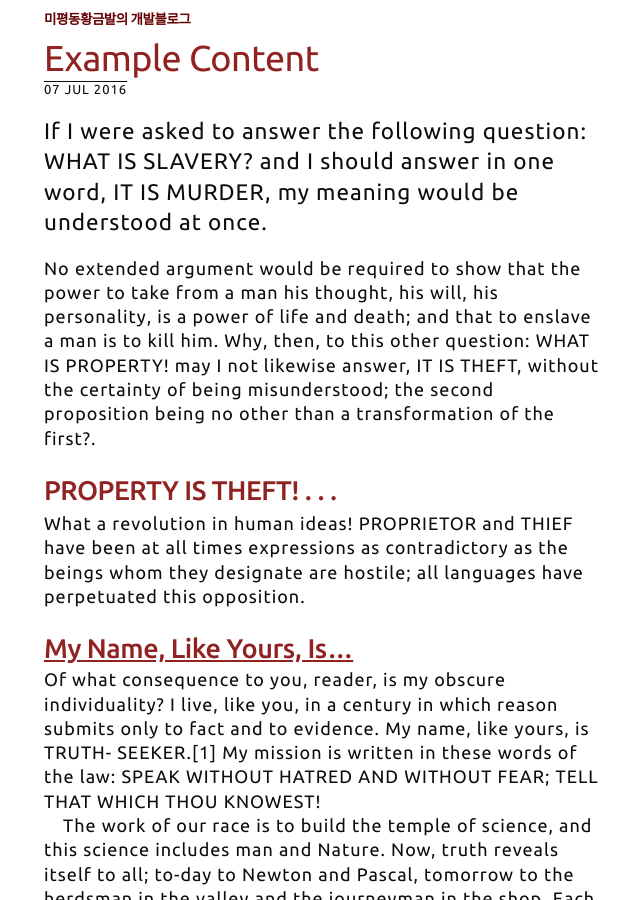
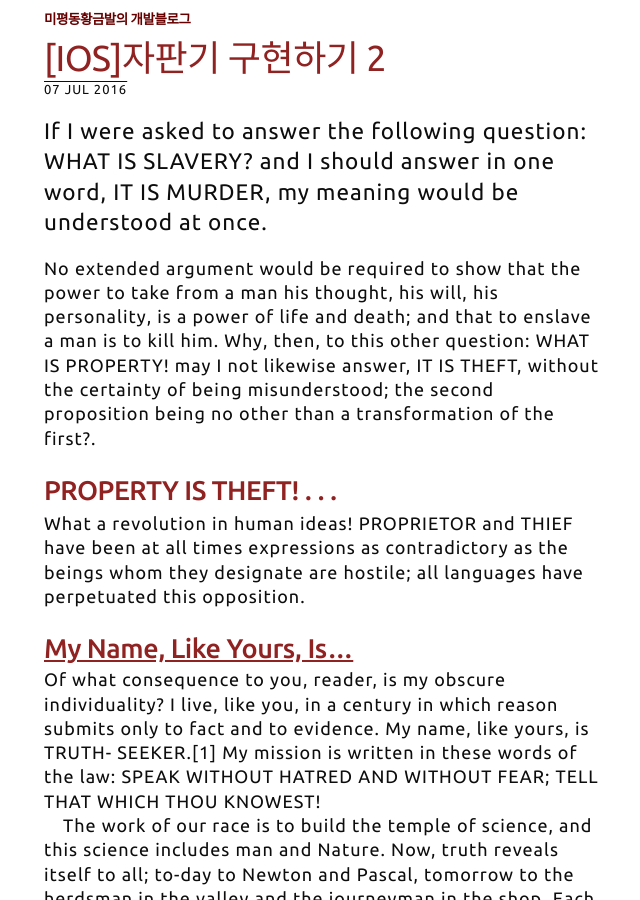
Before and after one commit to kimdaeman14/kimdaeman14.github.io, a Jekyll site: the page built from _posts/2016-07-07-example-content.md, in a window 1280 px wide and 900 px high. Shown: the whole window, without its empty margins (316-956 px from the left). Built offline with Jekyll 4.4.1, drawn with Linux system fonts in a browser that asks for light colours.

Commit message:
Update 2016-07-07-example-content.md

```diff
--- a/_posts/2016-07-07-example-content.md
+++ b/_posts/2016-07-07-example-content.md
@@ -1,5 +1,5 @@
 ---
-title:        "Example content"
+title:        "[iOS]자판기 구현하기 2"
 description:  "A short description of the page's content"
 author:       "P.J."
 ---
```
